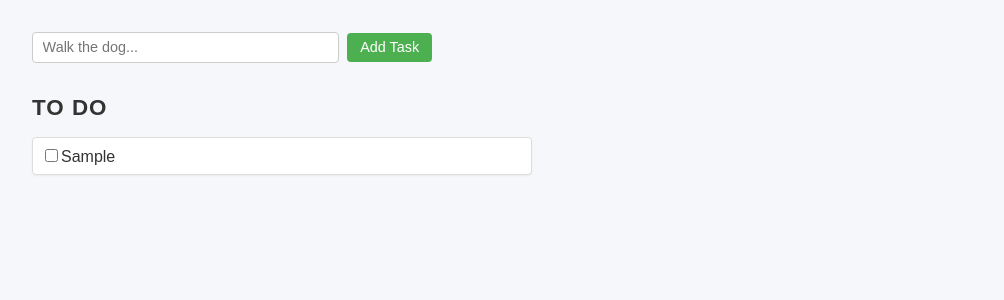
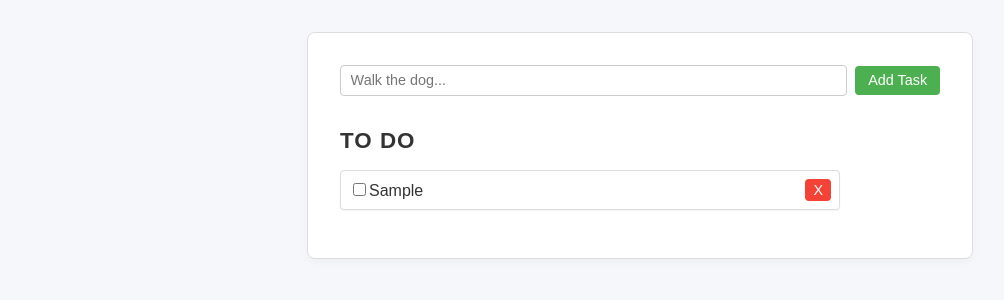
Before and after one commit to djbrownjr40/todo, a React (Create React App) app: page / in a window 1280 px wide. Both pictures are taken after typing "Sample" into the empty fields and a click on the input "Add Task". Shown: the top 300 px of the page, without its empty margins (0-1004 px from the left). Built offline with nearby package versions, Linux system fonts and the light colour scheme.

Commit message:
add delete functionality

```diff
--- a/src/App.css
+++ b/src/App.css
@@ -1,4 +1,3 @@
-/* App.css */
 
 body {
   font-family: Arial, sans-serif;
@@ -8,11 +7,21 @@ body {
   color: #333;
 }
 
+.app-container {
+  max-width: 600px;
+  margin: 0 auto;
+  padding: 2rem;
+  background-color: #ffffff;
+  border: 1px solid #ddd;
+  border-radius: 8px;
+  box-shadow: 0 4px 8px rgba(0, 0, 0, 0.03);
+}
+
 form {
   display: flex;
   flex-direction: row;
   gap: 0.5rem;
-  max-width: 400px;
+  max-width: 600px;
   margin-bottom: 2rem;
   align-items: center;
 }
@@ -62,19 +71,38 @@ h3 {
   margin-bottom: 0.5rem;
 }
 
-/* Specific styling for the "Add Item" header */
 form h3 {
-  font-size: 1.4rem; /* Slightly larger for emphasis */
-  color: #4CAF50;    /* Green for the "Add Item" header */
-  margin-bottom: 1rem; /* Bigger space below */
+  font-size: 1.4rem;
+  color: #4CAF50;
+  margin-bottom: 1rem;
 }
 
-/* Specific styling for the "To Do" header */
 div h3 {
   font-size: 1.4rem;
   color: #333;
   font-weight: bold;
-  text-transform: uppercase; /* To give it a clean, structured feel */
-  letter-spacing: 1px;       /* Slight spacing for a more modern look */
+  text-transform: uppercase;
+  letter-spacing: 1px;
   margin-bottom: 0.5rem;
 }
+
+.todo-item {
+  display: flex;
+  justify-content: space-between;
+  align-items: center;
+}
+
+.delete-button {
+  background-color: #f44336; /* Reddish */
+  color: white;
+  border: none;
+  border-radius: 4px;
+  padding: 0.2rem 0.5rem;
+  cursor: pointer;
+  font-size: 0.9rem;
+  transition: background-color 0.2s ease;
+}
+
+.delete-button:hover {
+  background-color: #d32f2f;
+}
--- a/src/App.js
+++ b/src/App.js
@@ -4,7 +4,7 @@ import Form from './Form'
 
 function App() {
   return (
-    <div>
+    <div className="app-container">
       <Form />
     </div>
   );
--- a/src/Form.js
+++ b/src/Form.js
@@ -1,28 +1,34 @@
-import { useState } from 'react';
+import { useState } from "react";
 
-export default function Form(){
+export default function Form() {
   const [item, setItem] = useState("");
-    const [items, setItems ] = useState([]);
+  const [items, setItems] = useState([]);
 
   const handleSubmit = (e) => {
     e.preventDefault();
     const trimmed = item.trim();
-        if(!trimmed) {
+    if (!trimmed) {
       alert("Please enter something to do.");
       return;
     }
 
     setItems([...items, { id: Date.now(), text: trimmed, completed: false }]);
     setItem("");
-    }
+  };
 
   const toggleDone = (id) => {
-        setItems(items.map((item) =>
+    setItems(
+      items.map((item) =>
         item.id === id ? { ...item, completed: !item.completed } : item
-        ));
+      )
+    );
   };
 
   const sortedItems = [...items].sort((a, b) => a.completed - b.completed);
+
+  const deleteItem = (idToDelete) => {
+    setItems(items.filter((item) => item.id !== idToDelete));
+  };
 
   return (
     <>
@@ -34,9 +40,7 @@ export default function Form(){
             value={item}
             onChange={(e) => setItem(e.target.value)}
           />
-                <input
-                    value="Add Task"
-                    type="submit" />
+          <input value="Add Task" type="submit" />
         </form>
       </div>
       <div>
@@ -47,19 +51,32 @@ export default function Form(){
         ) : (
           <ul>
             {sortedItems.map((todo) => (
-                    <li key={todo.id} style={{ textDecoration: todo.completed ? 'line-through' : 'none' }}>
+              <li key={todo.id}>
+                <div className="todo-item">
+                <span
+                 style={{
+                  textDecoration: todo.completed ? "line-through" : "none",
+                }}
+                >
                     <input
                       type="checkbox"
                       checked={todo.completed}
                       onChange={() => toggleDone(todo.id)}
                     />
                     {todo.text}
+                  </span>
+                  <button
+                    className="delete-button"
+                    onClick={() => deleteItem(todo.id)}
+                  >
+                    X
+                  </button>
+                </div>
               </li>
             ))}
           </ul>
-
         )}
       </div>
     </>
-    )
+  );
 }
```
Lines whose indentation alone changed are shown as unchanged.
